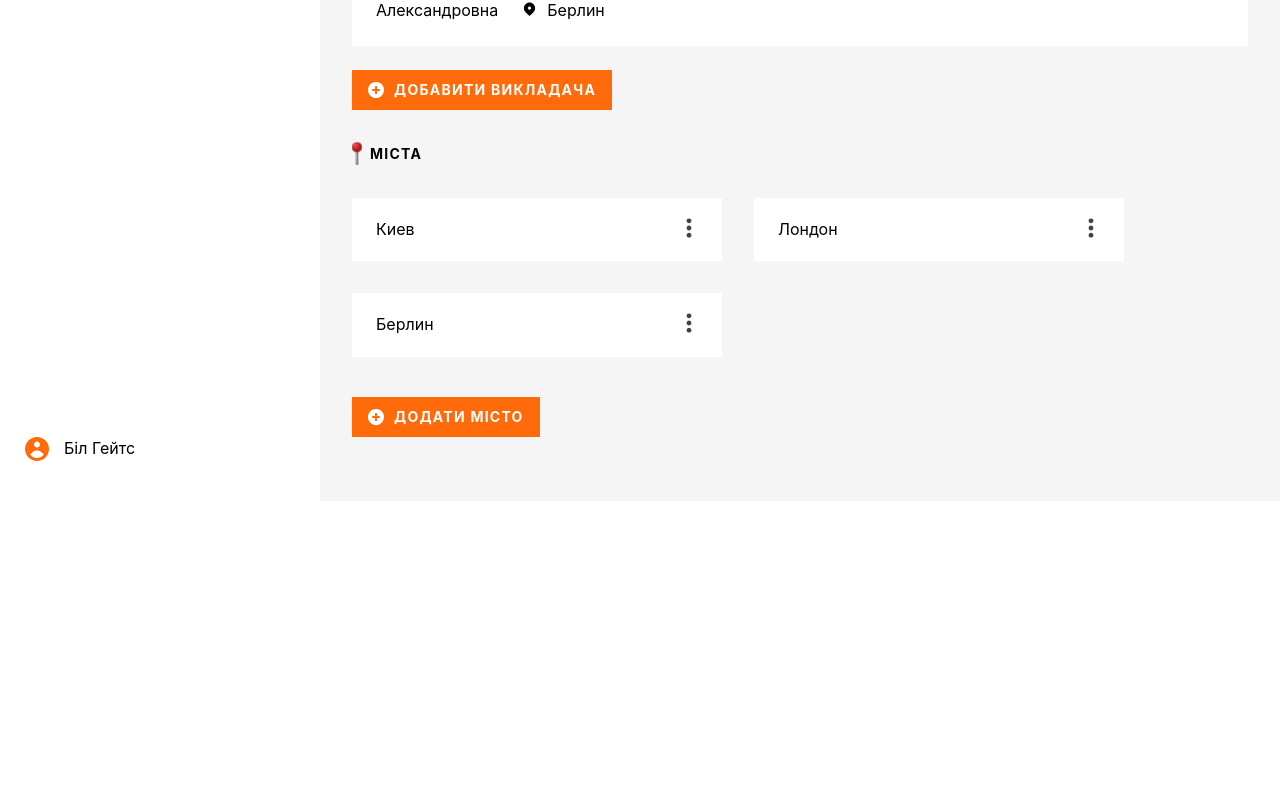
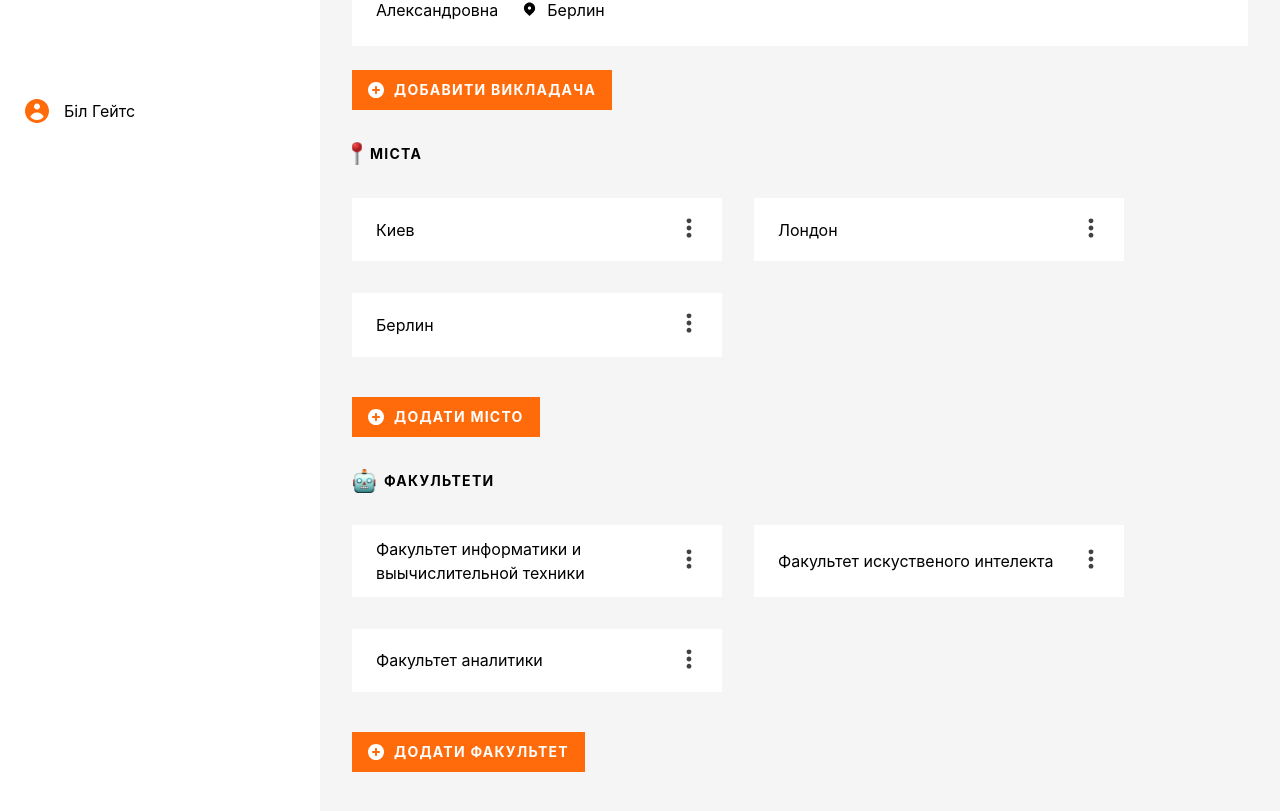
Before and after one commit to Ostapiuss/react_bc_45, a React (Create React App) app: page / in a window 1280 px wide. Shown: the part 637-1448 px from the top of the page. Before the commit the page ends 1138 px from the top, so only its background shows below. Built offline with nearby package versions, Linux system fonts and the light colour scheme.

Commit message:
add TeacherForm

```diff
--- a/src/components/App.jsx
+++ b/src/components/App.jsx
@@ -12,7 +12,7 @@ class App extends React.Component {
       <div className="app">
         <Sidebar />
         <Main>
-        <UniversityPage/>
+          <UniversityPage />
         </Main>
       </div>
     );
--- a/src/components/GeneralCardList/GeneralCardList.module.css
+++ b/src/components/GeneralCardList/GeneralCardList.module.css
@@ -6,9 +6,10 @@
 }
 .generalCard {
   display: flex;
+  align-items: center;
   width: 370px;
-  height: auto;
   padding: 19px 24px;
+  max-height: 72px;
   justify-content: space-between;
 }
 .generalCardBtn {
--- a/src/components/Sidebar/Sidebar.module.css
+++ b/src/components/Sidebar/Sidebar.module.css
@@ -2,10 +2,15 @@
   display: flex;
   flex-direction: column;
   height: 100%;
+  width: 320px;
+  position: fixed;
+  background-color: white;
+  z-index: 1;
 }
 .logo {
   height: 80px;
   background-color: var(--logo-bg-color);
+  width: 100%;
 }
 .user {
   display: flex;
--- /dev/null
+++ b/src/components/TeacherForm/TeacherForm.jsx
@@ -0,0 +1,14 @@
+import { Paper } from 'components/Paper';
+import style from './TeacherForm.module.css';
+export function TeacherForm() {
+  return (
+    <Paper className={style.formWrapper}>
+      <h3 className={style.formTitle}>Додати викладача</h3>
+      <form className={style.form}>
+        <label>
+          <input required className={style.formInput} />
+        </label>
+      </form>
+    </Paper>
+  );
+}
--- /dev/null
+++ b/src/components/TeacherForm/index.jsx
@@ -0,0 +1 @@
+export * from './TeacherForm';
--- a/src/index.css
+++ b/src/index.css
@@ -37,10 +37,15 @@ ul {
 }
 
 .app {
-  display: grid;
-  grid-template-columns: 320px 1fr;
+  position: relative;
   min-height: 100vh;
 }
+
+main {
+  position: absolute;
+  left: 320px;
+}
+
 a {
   text-decoration: none;
   color: inherit;
--- a/src/pages/UniversityPage.jsx
+++ b/src/pages/UniversityPage.jsx
@@ -1,17 +1,24 @@
+import { useState } from 'react';
 import { Section } from 'components/Section';
 import { Card } from 'components/Card';
 import { Paper } from 'components/Paper';
 import { TutorList } from 'components/TutorList';
 import { Button } from 'components/Button';
 import { GeneralCardList } from 'components/GeneralCardList';
+import { TeacherForm } from 'components/TeacherForm';
 
 import universityData from 'constants/universityData.json';
 import catIcon from 'assets/images/cat.svg';
-import cityMarker from 'assets/images/city-marker.svg'
+import cityMarker from 'assets/images/city-marker.svg';
+import robot from 'assets/images/robot.svg';
 
 import style from 'pages/UniversityPage.module.css';
 
 export function UniversityPage() {
+  const [modeMenu, setModeMenu] = useState(false);
+  const toggleMenu = () => {
+    setModeMenu(!modeMenu);
+  };
   const cities = universityData.cities.map(city => ({ name: city }));
   return (
     <>
@@ -34,12 +41,17 @@ export function UniversityPage() {
       </Section>
       <Section icon={catIcon} title="Викладачі">
         <TutorList tutors={universityData.tutors} />
-        <Button title="Добавити викладача" />
+        {modeMenu && <TeacherForm />}
+        <Button title="Добавити викладача" onClick={toggleMenu} />
       </Section>
       <Section icon={cityMarker} title="Міста">
         <GeneralCardList list={cities} />
         <Button title="Додати місто" />
       </Section>
+      <Section icon={robot} title="Факультети">
+        <GeneralCardList list={universityData.department} />
+        <Button title="Додати факультет" />
+      </Section>
     </>
   );
 }
```
Also changed, not shown: src/assets/images/robot.svg (added), src/components/TeacherForm/TeacherForm.module.css (added).
